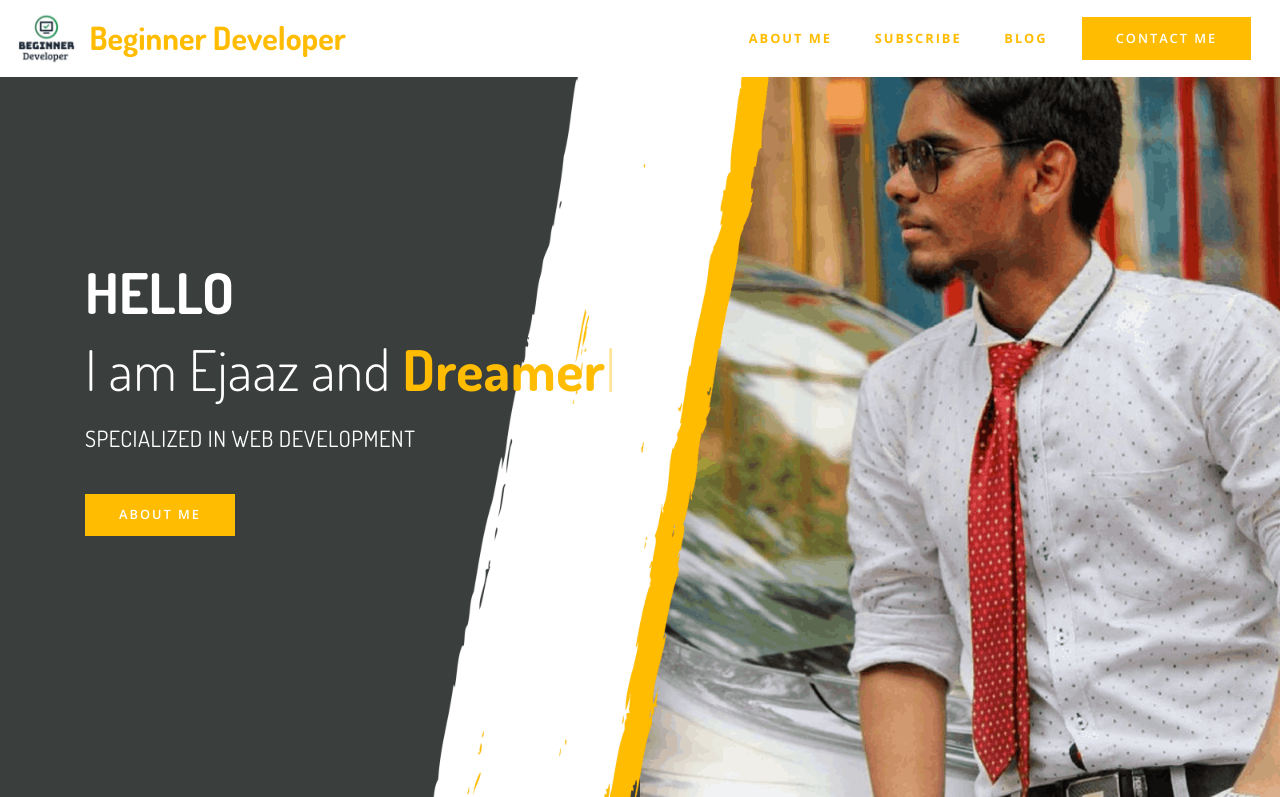
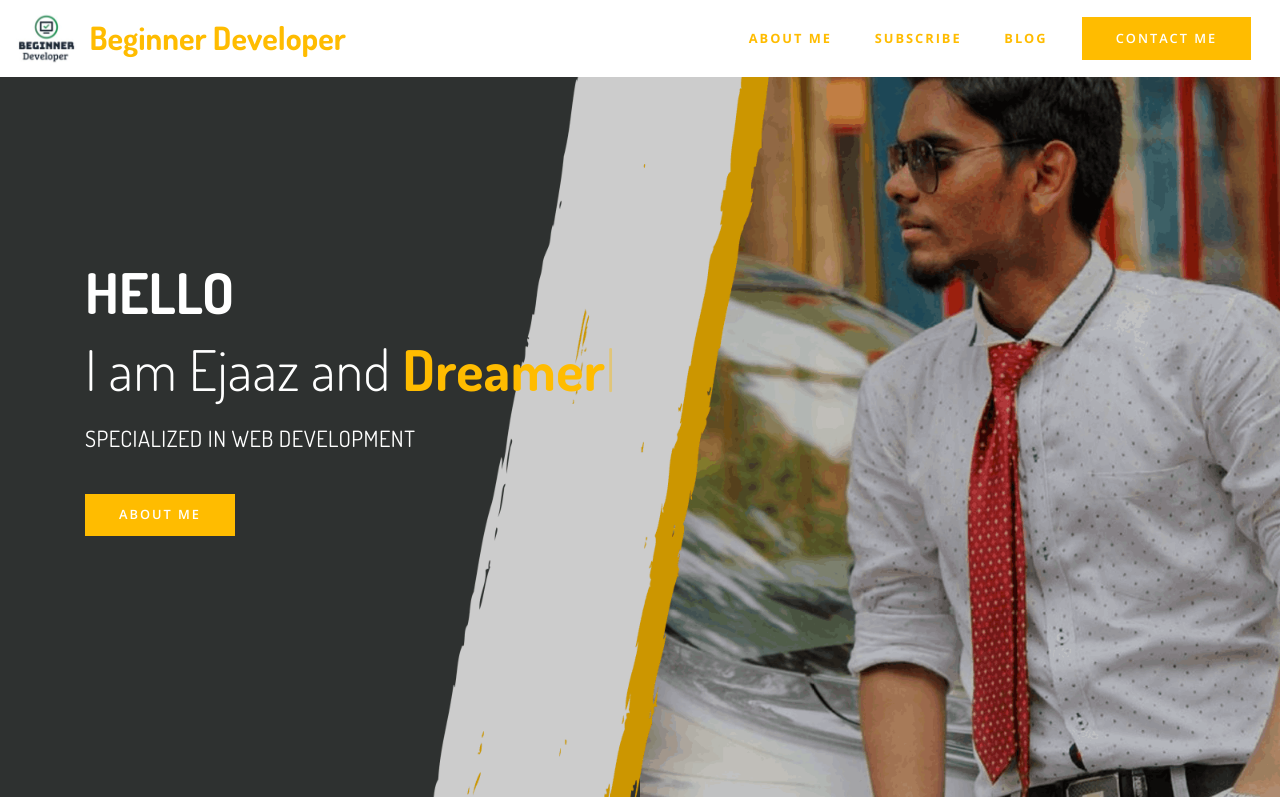
Before and after one commit to ejaazrkhan/portfolio, a plain HTML site: page index.html in a window 1280 px wide. Shown: the top 797 px of the page. Drawn offline with nearby package versions, Linux system fonts and the light colour scheme; files whose address does not match are found by name.

Commit message:
create github pages

```diff
--- a/index.html
+++ b/index.html
@@ -78,7 +78,8 @@
 
 
 
-
+    <div class="mbr-overlay" style="opacity: 0.2; background-color: rgb(0, 0, 0);">
+    </div>
 
     <div class="container">
         <div class="row">
```
Also changed, not shown: 1 other file.
